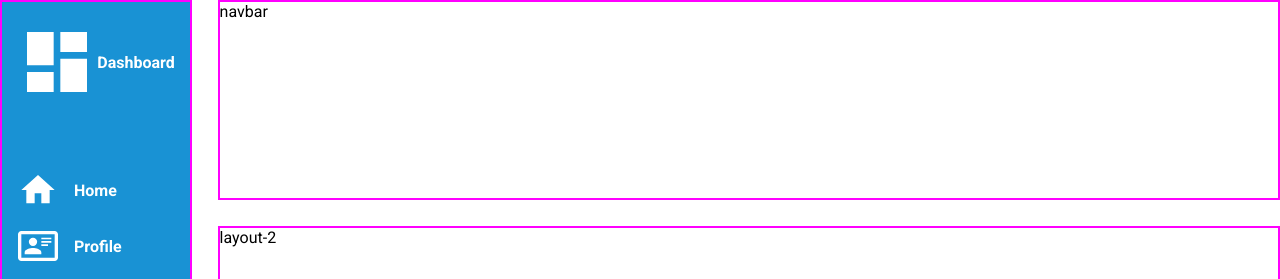
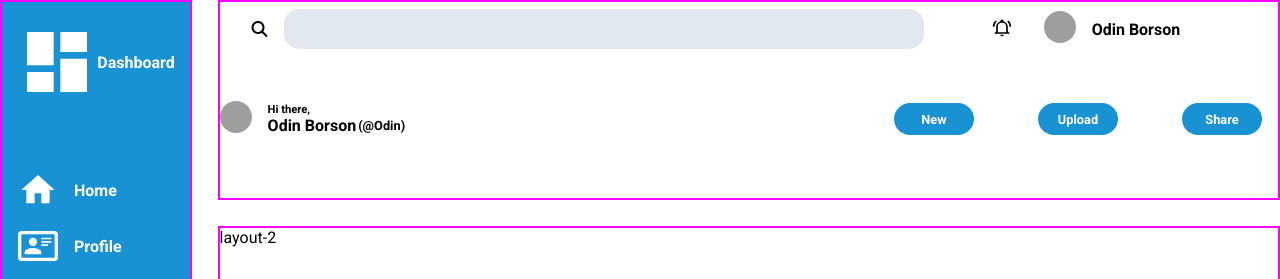
Before and after one commit to Arifrizz/Admin-Dashboard, a plain HTML site: page index.html in a window 1280 px wide. Shown: the top 279 px of the page. Drawn offline with Linux system fonts and the light colour scheme; grey boxes are pictures that could not be loaded.

Commit message:
B: Build the profile card

```diff
--- a/index.html
+++ b/index.html
@@ -12,11 +12,37 @@
   <link rel="preconnect" href="https://fonts.gstatic.com" crossorigin>
   <link href="https://fonts.googleapis.com/css2?family=Roboto:ital,wght@0,100..900;1,100..900&display=swap"
     rel="stylesheet">
+    <link rel="stylesheet" href="https://cdnjs.cloudflare.com/ajax/libs/font-awesome/6.7.2/css/all.min.css" integrity="sha512-Evv84Mr4kqVGRNSgIGL/F/aIDqQb7xQ2vcrdIwxfjThSH8CSR7PBEakCr51Ck+w+/U6swU2Im1vVX0SVk9ABhg==" crossorigin="anonymous" referrerpolicy="no-referrer" />
 </head>
 
 <body>
   <div class="layout">
-    <div class="navbar">navbar</div>
+    <div class="navbar">
+      <div class="search-s">
+        <div class="searchh"><div class="magnify"><i class="fa-solid fa-magnifying-glass"></i></div>
+        <div class="input-s"><input type="text"></div></div>
+        <div class="bell"><img src="assets/bell-ring.svg" alt="" style="height: 1.2rem; width: 1.2rem;"></div>
+          <div class="pfpp"> <div class="pfp"><img src="https://i.pinimg.com/564x/5f/1e/bc/5f1ebca8a3ed5109e8a99665a411366c.jpg" alt="odin"></div>
+          <div class="name">Odin Borson</div></div>
+      </div>
+      <div class="profile-card">
+        <div class="pfpp"> <div class="pfp"><img src="https://i.pinimg.com/564x/5f/1e/bc/5f1ebca8a3ed5109e8a99665a411366c.jpg" alt="odin"></div>
+          <div class="intro">
+            <div class="hi-there">Hi there,</div>
+              <div class="alignn">
+              <div class="name">Odin Borson</div>
+              <div class="usr-name">(@Odin)</div>
+            </div>
+          </div>
+      </div>
+
+      <div class="buttons">
+        <div class="new">New</div>
+        <div class="new">Upload</div>
+        <div class="new">Share</div>
+      </div>
+      </div>
+    </div>
     <div class="dashboard">
       <div class="d-image">
         <img src="assets/view-dashboard.svg" alt="">
--- a/style.css
+++ b/style.css
@@ -6,7 +6,7 @@
 
 .layout {
   width: 100vw;
-  height: 100vh;
+  height: 100%;
   display: grid;
   grid-template: 25vh 1fr/ 15vw 1fr;
   gap: 2vw;
@@ -22,6 +22,8 @@
 .navbar {
   grid-row: 1/2;
   grid-column: 2/5;
+  display: grid;
+  grid-template-rows: 3vw 1fr;
 }
 
 
@@ -31,7 +33,7 @@
   background-color: #1992d4;
   display: grid;
   grid-template-rows: 15vh 1fr 1fr;
-  grid-template-columns: 1fr
+
 }
 
 .d-image{
@@ -83,3 +85,114 @@ a{
   gap: 1rem;
   font-weight: bold;
 }
+
+
+
+
+
+
+
+/*                   Navbar                 */
+
+
+
+
+.search-s{
+  grid-row: 1/2;
+  display: flex;
+  align-items: center;
+  gap: 2rem;
+  margin-top: 1rem;
+}
+
+.magnify{
+padding-left: 2rem;
+
+
+
+}
+.pfp img{
+  width: 2rem;
+  height: 2rem;
+  border-radius: 50%;
+  object-fit: cover;
+}
+
+.searchh{
+  display: flex;
+  align-items: center;
+  gap: 1rem;
+  width: 70%;
+  height: 70%;
+}
+
+
+.input-s{
+  width: 50vw;
+  height: 5vh;
+}
+
+input[type="text"] {
+  display: flex;
+  flex: 1;
+  border-radius: 15px;
+  width: 100%;
+  height: 100%;
+  background-color: #e2e8f0;
+  outline: none;
+  box-shadow: 0px 0px 5px none;
+  border:none
+}
+
+.pfpp{
+  display: flex;
+  align-items: center;
+  gap: 1rem;
+}
+
+.name{
+  font-weight: bold;
+}
+
+.profile-card{
+  display: flex;
+  justify-content: space-between;
+  align-items: center;
+}
+
+.usr-name{
+  font-size: 0.8rem;
+  font-weight: bolder;
+}
+
+
+.hi-there{
+  font-size: 0.7rem;
+  font-weight: bold;
+}
+
+.alignn{
+  display: flex;
+  align-items: center;
+  gap: 2px;
+}
+
+
+.new{
+  display: flex;
+  justify-content: center;
+  align-items: center;
+  font-size: 0.8rem;
+  border-radius: 1rem;
+  height: 2rem;
+  width: 5rem;
+  font-weight: bolder;
+  color: white;
+  background-color: #1992d4;
+}
+
+.buttons{
+  display: flex;
+  padding-right: 1rem;
+  gap: 4rem;
+}
```
Also changed, not shown: assets/bell-ring.svg (added).
